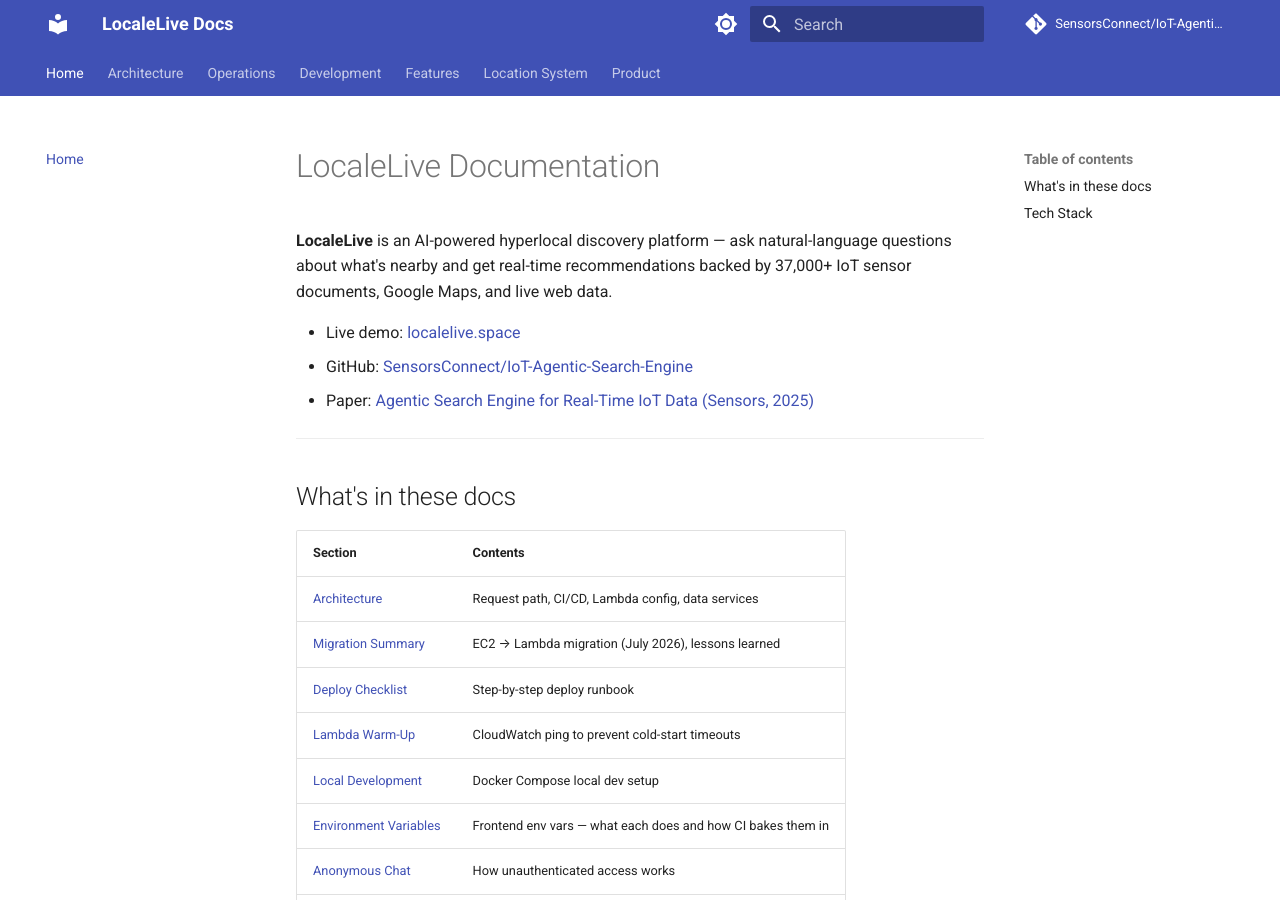
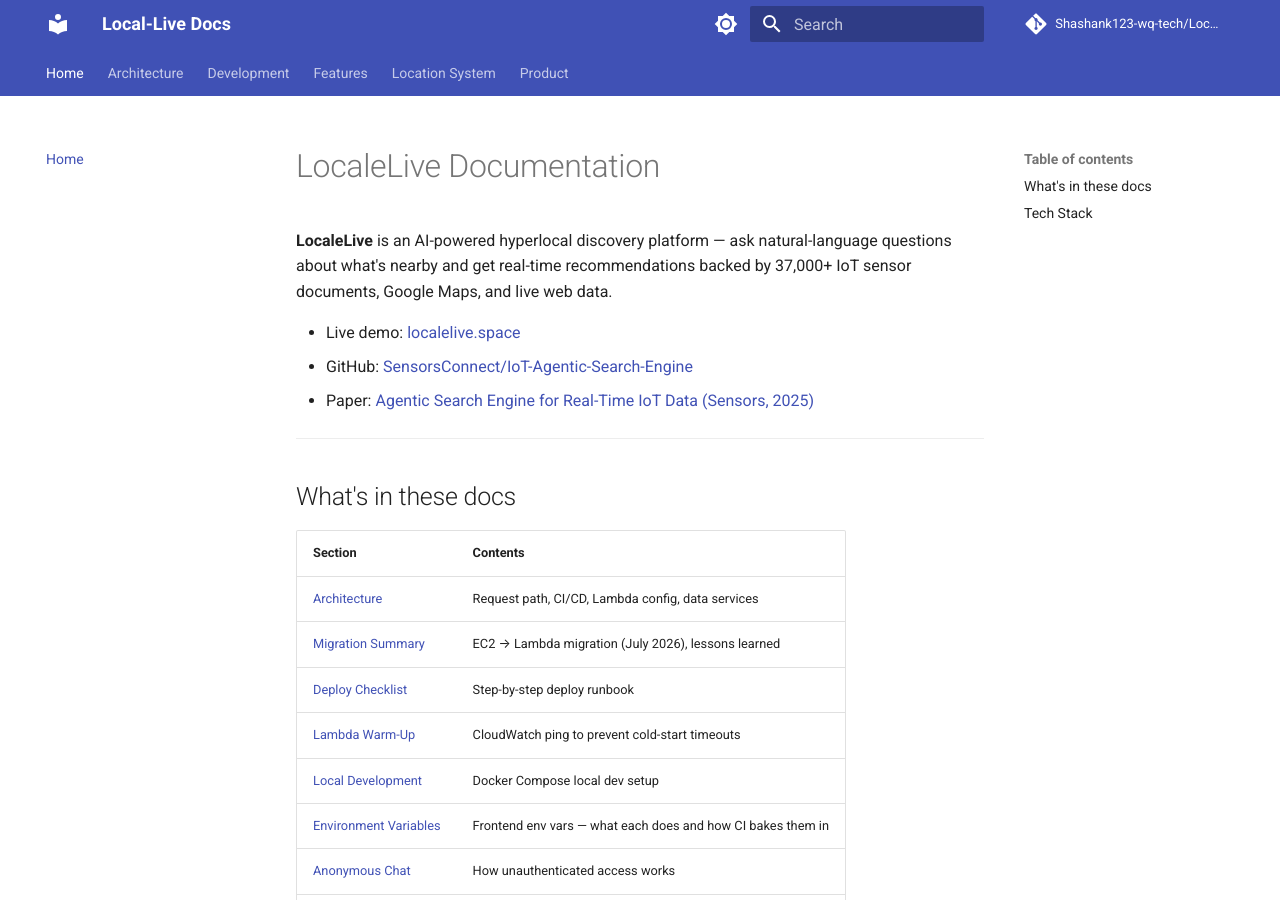
Before and after one commit to Shashank123-wq-tech/Local-Live, an MkDocs documentation site: the page built from docs/index.md, in a window 1280 px wide and 900 px high. Built offline with MkDocs 1.6.1 and Material for MkDocs 9.7.7, drawn with Linux system fonts in a browser that asks for light colours; comment, search, counter and statistics services are not loaded.

Commit message:
Update mkdocs.yml

```diff
--- a/mkdocs.yml
+++ b/mkdocs.yml
@@ -1,8 +1,9 @@
-site_name: LocaleLive Docs
-site_url: https://sensorsconnect.github.io/IoT-Agentic-Search-Engine/
-site_description: Documentation for the LocaleLive IoT Agentic Search Engine
-repo_url: https://github.com/SensorsConnect/IoT-Agentic-Search-Engine
-repo_name: SensorsConnect/IoT-Agentic-Search-Engine
+site_name: Local-Live Docs
+site_url: https://shashank123-wq-tech.github.io/Local-Live/
+site_description: Documentation for the Local-Live Agentic AI Search Engine
+
+repo_url: https://github.com/Shashank123-wq-tech/Local-Live
+repo_name: Shashank123-wq-tech/Local-Live
 edit_uri: edit/main/docs/
 
 theme:
@@ -20,6 +21,7 @@ theme:
       toggle:
         icon: material/brightness-4
         name: Switch to light mode
+
   features:
     - navigation.tabs
     - navigation.sections
@@ -31,22 +33,20 @@ theme:
 nav:
   - Home: index.md
   - Architecture:
-    - Overview: architecture/overview.md
-    - Migration Summary: architecture/migration-summary.md
-    - Deploy Checklist: architecture/migration-deploy-checklist.md
-  - Operations:
-    - Lambda Warm-Up: ops/lambda-warmup.md
+      - Overview: architecture/overview.md
+      - Migration Summary: architecture/migration-summary.md
+      - Deploy Checklist: architecture/migration-deploy-checklist.md
   - Development:
-    - Local Dev Setup: development/local-dev.md
-    - Environment Variables: development/env-guide.md
+      - Local Dev Setup: development/local-dev.md
+      - Environment Variables: development/env-guide.md
   - Features:
-    - Anonymous Chat: features/anonymous-chat.md
+      - Anonymous Chat: features/anonymous-chat.md
   - Location System:
-    - Network Location Guide: location/network-location-guide.md
-    - Auto Location Update: location/auto-location-update.md
-    - Auto Location Fix: location/auto-location-fix.md
-    - Loading State: location/loading-state.md
-    - Debug Guide: location/debug-guide.md
-    - Troubleshooting: location/troubleshooting.md
+      - Network Location Guide: location/network-location-guide.md
+      - Auto Location Update: location/auto-location-update.md
+      - Auto Location Fix: location/auto-location-fix.md
+      - Loading State: location/loading-state.md
+      - Debug Guide: location/debug-guide.md
+      - Troubleshooting: location/troubleshooting.md
   - Product:
-    - Roadmap: product/roadmap.md
+      - Roadmap: product/roadmap.md
```
